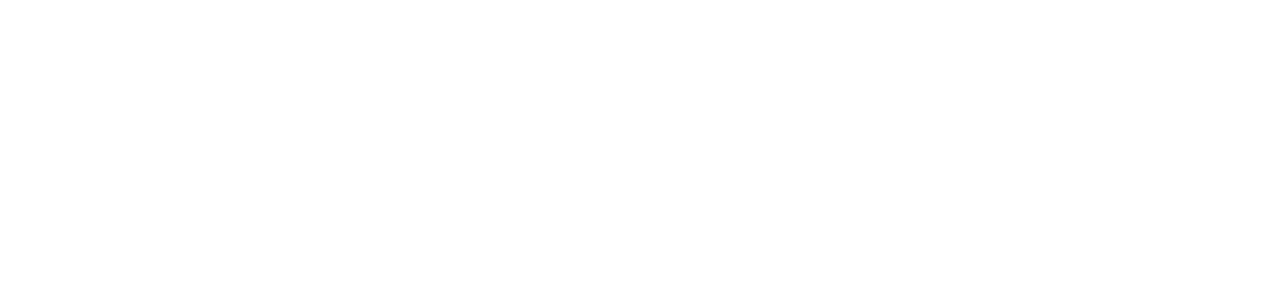
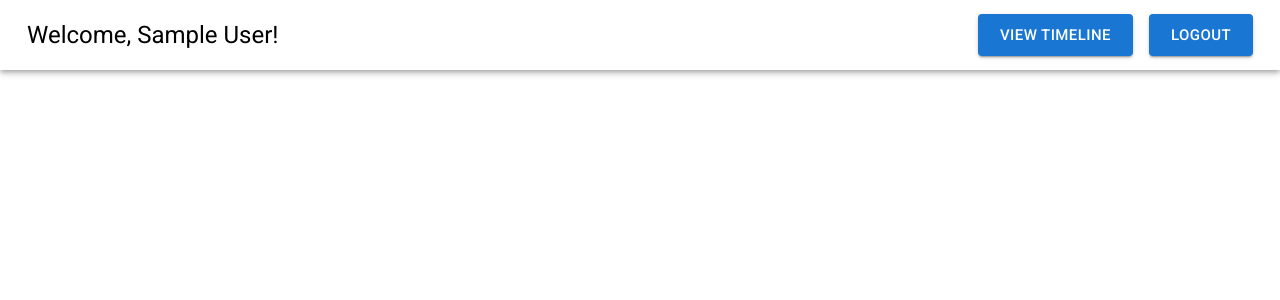
Before and after one commit to Sangeetha2125/Techathon-Product-Development, a React (Create React App) app in the folder frontend/: page /view-timeline in a window 1280 px wide. Before the commit this address had no page. Shown: the top 300 px of the page. Built offline with nearby package versions, Linux system fonts and the light colour scheme; sample sign-in values are in the browser's storage.

Commit message:
Memories Displayed in Sorted Order

```diff
--- a/frontend/src/App.js
+++ b/frontend/src/App.js
@@ -7,6 +7,7 @@
 import axios from 'axios'
 import ForgotPassword from './pages/ForgotPassword'
 import ResetPassword from './pages/ResetPassword'
+import Timeline from './pages/Timeline/Timeline'
 
 function App() {
 
@@ -36,6 +37,11 @@
          <Route path="/reset-password" element={
           <ResetPassword />
         } />
+        <Route path='/view-timeline' element={
+          <Protected>
+            <Timeline />
+          </Protected>
+        } />
       </Routes>
     </BrowserRouter>
   )
--- a/frontend/src/pages/HomePage.js
+++ b/frontend/src/pages/HomePage.js
@@ -1,5 +1,5 @@
-import { useNavigate } from "react-router-dom"
-import { AppBar, Toolbar, Button, Box, Typography } from '@mui/material'
+import { Link, useNavigate } from "react-router-dom"
+import { AppBar, Toolbar, Button, Box, Typography, Stack } from '@mui/material'
 import { useState } from 'react'
 import axios from 'axios'
 import MemoriesPage from "./Memories/MemoriesPage"
@@ -38,9 +38,16 @@
                     <Box sx={{flexGrow:1}}>
                         <Typography variant="h5">Welcome, {user.name}!</Typography>
                     </Box>
+                   <Stack direction="row" spacing={2}>
+                   {user && <Link to="/view-timeline">
+                        <Button variant="contained" size="large">
+                            View Timeline
+                        </Button>
+                    </Link>}
                     {user && <Button variant="contained" size="large" onClick={handleLogout}>
                         Logout
                     </Button>}
+                   </Stack>
                 </Toolbar>
             </AppBar>
             <MemoriesPage />
--- /dev/null
+++ b/frontend/src/pages/Timeline/Timeline.js
@@ -0,0 +1,55 @@
+import { AppBar, Box, Button, Stack, Toolbar, Typography } from "@mui/material"
+import axios from "axios"
+import { useState } from "react"
+import { Link, useNavigate } from "react-router-dom"
+
+function Timeline(){
+
+    const [user,setUser] = useState(JSON.parse(localStorage.getItem('current_user')))
+    const navigate = useNavigate()
+
+    const handleLogout = () => {
+        axios.post('logout')
+        .then(res => {
+            localStorage.removeItem('current_user')
+            localStorage.removeItem('token')
+            setUser(null)
+            navigate('/signin')
+        })
+        .catch(err => {
+            localStorage.removeItem('current_user')
+            localStorage.removeItem('token')
+            setUser(null)
+            navigate('/signin')
+        })
+    }
+
+    return (
+        <AppBar
+        position="static"
+        color="inherit"
+        sx={{
+            padding:"3px",
+            width:"100%"
+        }}
+    >
+        <Toolbar>
+            <Box sx={{flexGrow:1}}>
+                <Typography variant="h5">Welcome, {user.name}!</Typography>
+            </Box>
+           <Stack direction="row" spacing={2}>
+           {user && <Link to="/view-timeline">
+                <Button variant="contained" size="large">
+                    View Timeline
+                </Button>
+            </Link>}
+            {user && <Button variant="contained" size="large" onClick={handleLogout}>
+                Logout
+            </Button>}
+           </Stack>
+        </Toolbar>
+    </AppBar>
+    )
+}
+
+export default Timeline
```
Also changed, not shown: frontend/src/pages/Timeline/Timeline.css (added).
